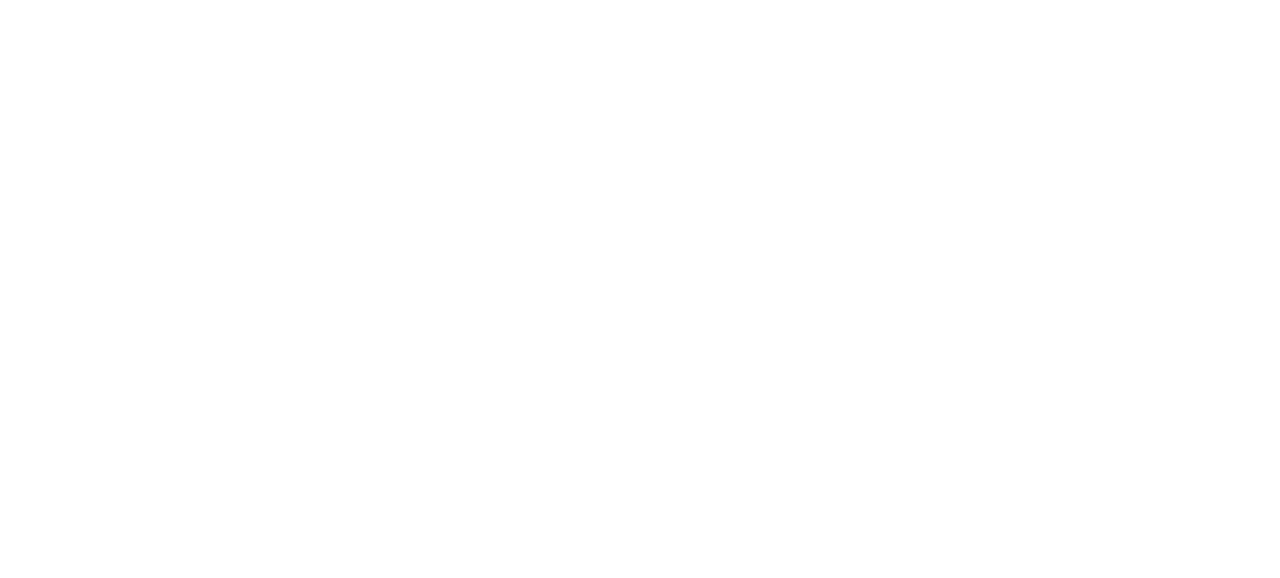
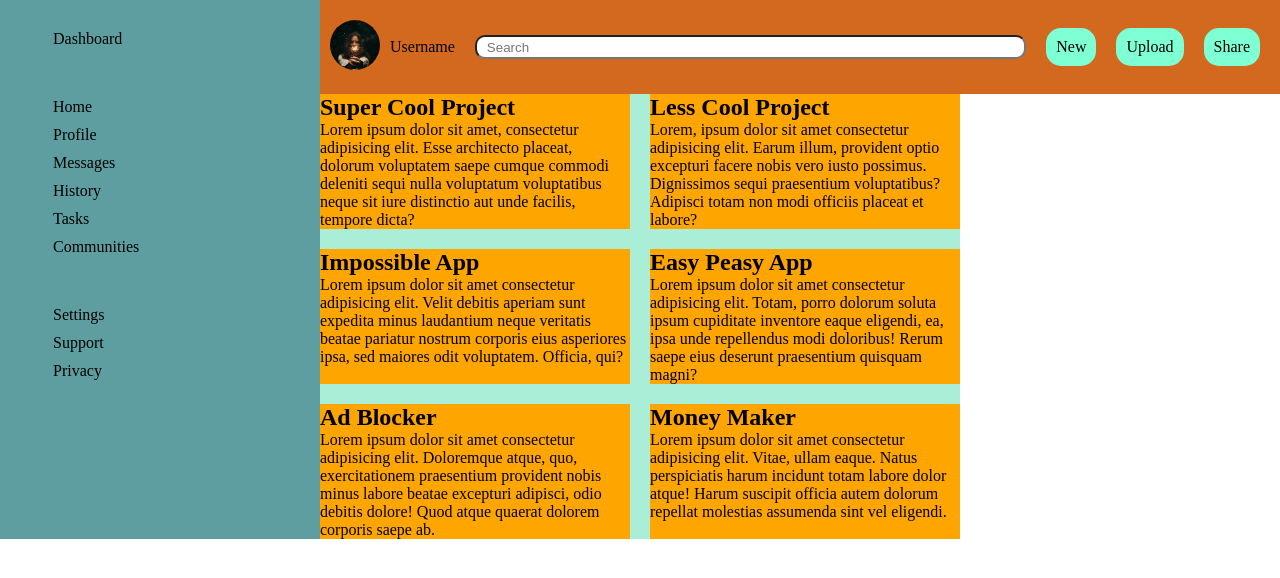
Before and after one commit to theOutcast43/admin-dashboard, a plain HTML site: page index.html in a window 1280 px wide. Drawn offline with Linux system fonts and the light colour scheme.

Commit message:
save work in progress layout design

```diff
--- a/index.html
+++ b/index.html
@@ -8,6 +8,65 @@
     <title>Funk D-board</title>
 </head>
 <body>
-
+    <div class="container">
+        <header class="header">
+            <div class="usr-img">
+                <div class="image"><img src="./images/candlelight.jpg" alt=""></div>
+                <div class="username">Username</div>
+            </div>
+            <input class="search" type="text" placeholder="Search">
+            <div class="menu">
+                <div class="headerLink">New</div>
+                <div class="headerLink">Upload</div>
+                <div class="headerLink">Share</div>
+            </div>
+        </header>
+        <div class="sidebar">
+            <div class="dashboard">Dashboard</div>
+            <div class="controlLabels1">
+                <div class="sideChild2">Home</div>
+                <div class="sideChild2">Profile</div>
+                <div class="sideChild2">Messages</div>
+                <div class="sideChild2">History</div>
+                <div class="sideChild2">Tasks</div>
+                <div class="sideChild2">Communities</div>
+            </div>
+            <div class="controlLabels2">
+                <div class="sideChild3">Settings</div>
+                <div class="sideChild3">Support</div>
+                <div class="sideChild3">Privacy</div>
+            </div>
+        </div>
+        <article class="article">
+            <div class="projects">
+                <div class="card">
+                    <h2 class="title">Super Cool Project</h2>
+                    <p>Lorem ipsum dolor sit amet, consectetur adipisicing elit. Esse architecto placeat, dolorum voluptatem saepe cumque commodi deleniti sequi nulla voluptatum voluptatibus neque sit iure distinctio aut unde facilis, tempore dicta?</p>
+                </div>
+                <div class="card">
+                    <h2 class="title">Less Cool Project</h2>
+                    <p>Lorem, ipsum dolor sit amet consectetur adipisicing elit. Earum illum, provident optio excepturi facere nobis vero iusto possimus. Dignissimos sequi praesentium voluptatibus? Adipisci totam non modi officiis placeat et labore?</p>
+                </div>
+                <div class="card">
+                    <h2 class="title">Impossible App</h2>
+                    <p>Lorem ipsum dolor sit amet consectetur adipisicing elit. Velit debitis aperiam sunt expedita minus laudantium neque veritatis beatae pariatur nostrum corporis eius asperiores ipsa, sed maiores odit voluptatem. Officia, qui?</p>
+                </div>
+                <div class="card">
+                    <h2 class="title">Easy Peasy App</h2>
+                    <p>Lorem ipsum dolor sit amet consectetur adipisicing elit. Totam, porro dolorum soluta ipsum cupiditate inventore eaque eligendi, ea, ipsa unde repellendus modi doloribus! Rerum saepe eius deserunt praesentium quisquam magni?</p>
+                </div>
+                <div class="card">
+                    <h2 class="title">Ad Blocker</h2>
+                    <p>Lorem ipsum dolor sit amet consectetur adipisicing elit. Doloremque atque, quo, exercitationem praesentium provident nobis minus labore beatae excepturi adipisci, odio debitis dolore! Quod atque quaerat dolorem corporis saepe ab.</p>
+                </div>
+                <div class="card">
+                    <h2 class="title">Money Maker</h2>
+                    <p>Lorem ipsum dolor sit amet consectetur adipisicing elit. Vitae, ullam eaque. Natus perspiciatis harum incidunt totam labore dolor atque! Harum suscipit officia autem dolorum repellat molestias assumenda sint vel eligendi.</p>
+                </div>
+            </div>
+            <div class="announcements"></div>
+            <div class="trending"></div>
+        </article>
+    </div>
 </body>
 </html>
--- a/style.css
+++ b/style.css
@@ -0,0 +1,111 @@
+* {
+    margin: 0;
+    padding: 0;
+    box-sizing: border-box;
+}
+body {
+    font-size: 16px;
+}
+.container {
+    display: grid;
+    grid-template-columns: repeat(4, 1fr);
+}
+
+
+
+/* HEADER */
+.header{
+    background-color: chocolate;
+    grid-column: 2 / 5;
+    display: flex;
+    gap: 20px;
+}
+.usr-img{
+    display: flex;
+    margin-right: auto;
+}
+.image{
+    align-self: center;
+    margin: 20px 10px 20px 10px;
+}
+img{
+    height: 50px;
+    width: 50px;
+    object-fit: cover;
+    border-radius: 50%;
+}
+.username{
+    align-self: center;
+}
+.search{
+    height: 25%;
+    width: 70%;
+    align-self: center;
+    border-radius: 10px;
+    padding-left: 10px;
+    margin: auto;
+}
+.menu{
+    display: flex;
+    align-items: center;
+    justify-content: end;
+    gap: 20px;
+    margin-right: 20px;
+}
+.headerLink{
+    background-color: aquamarine;
+    padding: 10px;
+    cursor: pointer;
+    border-radius: 15px;
+    column-gap: 8px;
+}
+
+
+
+/* SIDEBAR */
+.sidebar{
+    background-color: cadetblue;
+    grid-column: 1 / 2;
+    grid-row: 1 / 3;
+    display: grid;
+    grid-template-columns: 1fr;
+    align-content: start;
+    row-gap: 40px;
+}
+.dashboard, .controlLabels1, .controlLabels2 {
+    display: grid;
+    padding-left: 15%;
+}
+.dashboard, .sideChild2, .sideChild3{
+    margin: 5px;
+}
+.dashboard{
+    margin-top: 30px;
+}
+
+
+
+/* ARTICLE */
+.article{
+    display: grid;
+    grid-template-columns: 2fr 1fr;
+    grid-column: 2 / 5;
+}
+.article .projects {
+    display: grid;
+    grid-template-columns: repeat(auto-fit, minmax(250px, 1fr));
+    background-color: rgb(170, 238, 215);
+    grid-column: 1 / 2;
+    gap: 20px;
+}
+.card{
+    background-color: orange;
+}
+.article .announcements{
+    background-color: green;
+    grid-column: 3 / 4;
+}
+.article .trending{
+    background-color: yellow;
+    grid-column: 3 / 4;
+}
```
Also changed, not shown: images/candlelight.jpg (added), images/dashboard-project.png (added).
